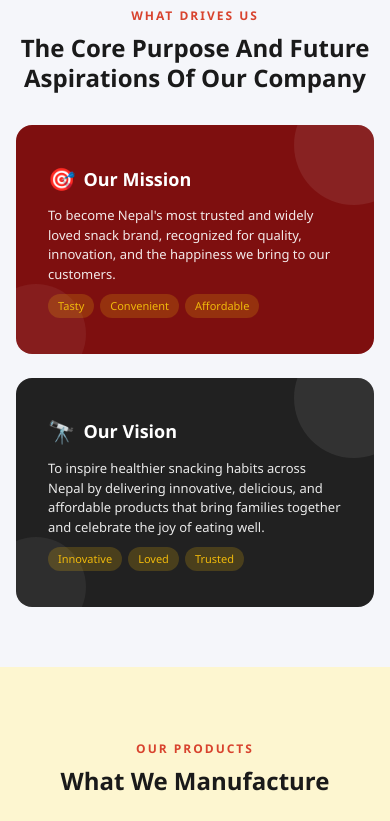
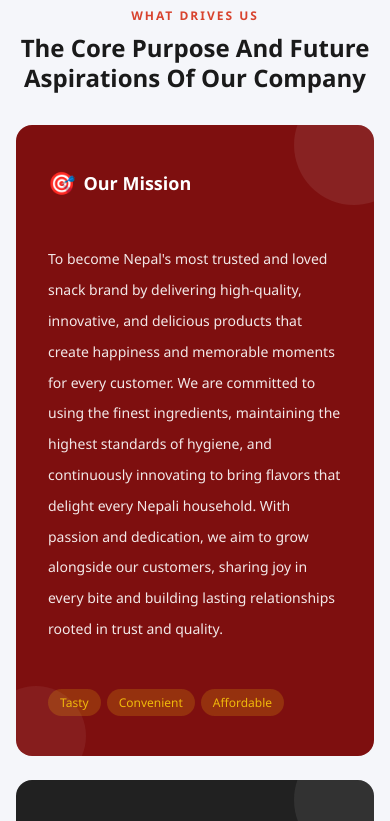
Before and after one commit to Auralith-Bit/R-R, a React (Vite) app in the folder frontend/: page /about in a window 390 px wide. Shown: the part 1340-2161 px from the top of the page. Built offline with nearby package versions, Linux system fonts and the light colour scheme; no server answers.

Commit message:
Fixed css in some parts

```diff
--- a/frontend/src/components/Footer.jsx
+++ b/frontend/src/components/Footer.jsx
@@ -71,7 +71,7 @@ export default function Footer() {
         <div>
           <h4>Contact Us</h4>
           <ul>
-            <li>{settings?.address || "S.No.-4, SugarMill, Bhairahwa, Rupandehi"}</li>
+            <li>{settings?.address || "S.N.P-04, SugarMill Area, Bhairahawa Rupandehi"}</li>
             <li>{settings?.contactPhone || "+977 982-0299711"}</li>
             <li>{settings?.contactEmail || "Support@riyarakshya.com.np"}</li>
           </ul>
--- a/frontend/src/context/CatalogContext.jsx
+++ b/frontend/src/context/CatalogContext.jsx
@@ -20,7 +20,7 @@ const FALLBACK_DATA = {
     contactEmail: "Support@riyarakshya.com.np",
     contactPhone: "+977 982-0299711",
     whatsappNumber: "9779857021032",
-    address: "S.No.-4, SugarMill area, Bhairahawa, Nepal",
+    address: "S.N.P-04, SugarMill Area, Bhairahawa Rupandehi",
   },
   pages: {},
 };
--- a/frontend/src/index.css
+++ b/frontend/src/index.css
@@ -543,7 +543,7 @@ select:focus {
   padding: 0 clamp(20px, 6vw, 80px);
   padding-left: clamp(40px, 10vw, 160px);
   max-width: 800px;
-  gap: clamp(18px, 3.5vh, 30px);
+  gap: clamp(24px, 5vh, 44px);
 }
 .home-hero__badge {
   display: inline-flex;
@@ -853,13 +853,13 @@ select:focus {
   transform: scale(1.1);
 }
 .perk-item h4 {
-  font-size: 15px;
+  font-size: 14px;
   font-weight: 700;
   color: var(--text-dark);
   margin: 0 0 6px;
 }
 .perk-item p {
-  font-size: 13px;
+  font-size: 12px;
   color: var(--text-muted);
   margin: 0;
   line-height: 1.5;
@@ -1501,11 +1501,12 @@ select:focus {
 .mission-card {
   position: relative;
   overflow: hidden;
-  padding: 36px 32px;
+  padding: 40px 32px;
   border-radius: 16px;
   display: flex;
   flex-direction: column;
-  justify-content: center;
+  justify-content: space-between;
+  min-height: 300px;
 }
 .mission {
   background: #7E0F0F;
--- a/frontend/src/pages/About.jsx
+++ b/frontend/src/pages/About.jsx
@@ -89,30 +89,30 @@ export default function About() {
         </div>
         <div className="mission-vision-grid">
           <div className="mission-card mission">
-            <div style={{ display: "flex", alignItems: "center", gap: 8, marginBottom: 10 }}>
+            <div style={{ display: "flex", alignItems: "center", gap: 8, marginBottom: 16 }}>
               <span style={{ fontSize: 22 }}>🎯</span>
               <h3 style={{ margin: 0, fontSize: 18, color: "#fff" }}>{(mv.mission || {}).title || "Our Mission"}</h3>
             </div>
-            <p style={{ opacity: 0.9, lineHeight: 1.5, fontSize: 13, margin: 0, color: "#fff" }}>
-              {(mv.mission || {}).body || "To become Nepal's most trusted and widely loved snack brand, recognized for quality, innovation, and the happiness we bring to our customers."}
+            <p style={{ opacity: 0.9, lineHeight: 2.2, fontSize: 14, margin: "28px 0", color: "#fff" }}>
+              {(mv.mission || {}).body || "To become Nepal's most trusted and loved snack brand by delivering high-quality, innovative, and delicious products that create happiness and memorable moments for every customer. We are committed to using the finest ingredients, maintaining the highest standards of hygiene, and continuously innovating to bring flavors that delight every Nepali household. With passion and dedication, we aim to grow alongside our customers, sharing joy in every bite and building lasting relationships rooted in trust and quality."}
             </p>
-            <div style={{ display: "flex", gap: 6, marginTop: 10, flexWrap: "wrap" }}>
+            <div style={{ display: "flex", gap: 6, paddingTop: 16, flexWrap: "wrap" }}>
               {((mv.mission || {}).tags || ["Tasty", "Convenient", "Affordable"]).map((t) => (
-                <span key={t} style={{ background: "rgba(240,185,11,0.2)", color: "#f0b90b", padding: "3px 10px", borderRadius: 999, fontSize: 11 }}>{t}</span>
+                <span key={t} style={{ background: "rgba(240,185,11,0.2)", color: "#f0b90b", padding: "4px 12px", borderRadius: 999, fontSize: 12 }}>{t}</span>
               ))}
             </div>
           </div>
           <div className="mission-card vision">
-            <div style={{ display: "flex", alignItems: "center", gap: 8, marginBottom: 10 }}>
+            <div style={{ display: "flex", alignItems: "center", gap: 8, marginBottom: 16 }}>
               <span style={{ fontSize: 22 }}>🔭</span>
               <h3 style={{ margin: 0, fontSize: 18, color: "#fff" }}>{(mv.vision || {}).title || "Our Vision"}</h3>
             </div>
-            <p style={{ opacity: 0.9, lineHeight: 1.5, fontSize: 13, margin: 0, color: "#fff" }}>
-              {(mv.vision || {}).body || "To inspire healthier snacking habits across Nepal by delivering innovative, delicious, and affordable products that bring families together and celebrate the joy of eating well."}
+            <p style={{ opacity: 0.9, lineHeight: 2.2, fontSize: 14, margin: "28px 0", color: "#fff" }}>
+              {(mv.vision || {}).body || "To inspire healthier snacking habits across Nepal through innovative, affordable, and tasty products that bring families together and celebrate the joy of sharing. We envision a future where every Nepali can enjoy nutritious and delicious snacks made with love, care, and a deep respect for tradition."}
             </p>
-            <div style={{ display: "flex", gap: 6, marginTop: 10, flexWrap: "wrap" }}>
+            <div style={{ display: "flex", gap: 6, paddingTop: 16, flexWrap: "wrap" }}>
               {((mv.vision || {}).tags || ["Innovative", "Loved", "Trusted"]).map((t) => (
-                <span key={t} style={{ background: "rgba(240,185,11,0.2)", color: "#f0b90b", padding: "3px 10px", borderRadius: 999, fontSize: 11 }}>{t}</span>
+                <span key={t} style={{ background: "rgba(240,185,11,0.2)", color: "#f0b90b", padding: "4px 12px", borderRadius: 999, fontSize: 12 }}>{t}</span>
               ))}
             </div>
           </div>
--- a/frontend/src/pages/Contact.jsx
+++ b/frontend/src/pages/Contact.jsx
@@ -84,7 +84,7 @@ export default function Contact() {
     { label: "Business/Wholesale", value: "+977 985-7021032" },
     { label: "Support Email", value: "Support@riyarakshya.com.np" },
     { label: "Sales/Distributors", value: "Sales@riyarakshya.com.np" },
-    { label: "Address", value: "S.No.-4, SugarMill, Bhairahwa, Rupandehi" },
+    { label: "Address", value: "S.N.P-04, SugarMill Area, Bhairahawa Rupandehi" },
     { label: "Business Hours", value: "Sunday\u2013Friday (9:00 AM \u2013 6:00 PM)" },
   ];
 
@@ -100,7 +100,7 @@ export default function Contact() {
   const quickHelpIcons = [FiAlertTriangle, FiFeather, FiThermometer, FiCalendar];
 
   const defaultFaqs = [
-    { q: "Where is Riya & Rakshya Food Products located?", a: "Our manufacturing facility is located in Bhairahwa, Nepal. We operate from S.No.-4, SugarMill area and serve customers across all 77 districts of Nepal." },
+    { q: "Where is Riya & Rakshya Food Products located?", a: "Our manufacturing facility is located in Bhairahawa, Nepal. We operate from S.N.P-04, SugarMill Area and serve customers across all 77 districts of Nepal." },
     { q: "Are your snacks vegetarian?", a: "Yes, all our snacks are 100% vegetarian and prepared in a dedicated vegetarian facility." },
     { q: "How can I become a distributor?", a: "Please reach out via our contact form or call our business line. We will guide you through the distributor onboarding process with competitive pricing and dedicated support." },
     { q: "Do you offer bulk order discounts?", a: "Yes, we offer factory-direct pricing for bulk orders and have dedicated support for retailers and distributors. Contact our sales team for custom quotes based on your order volume." },
--- a/frontend/src/pages/Home.jsx
+++ b/frontend/src/pages/Home.jsx
@@ -266,7 +266,6 @@ export default function Home() {
             <h2 style={{ marginTop: 0 }}>{aboutStorySec.heading || "The R&R Story"}</h2>
             {(aboutStorySec.body || [
               "We started with one goal: make snacks that are fast, tasty, and satisfying. From our kitchen to your table, every bite is crafted with care, using quality ingredients and attention to detail. We believe that great taste comes from consistency and passion in every step of the process.",
-              "In a small kitchen in Bhairahawa, two passionate food lovers began experimenting with traditional recipes, blending age-old flavors with modern convenience. What started as a family passion quickly grew into something bigger.",
               "Today, Riya and Rakshya Food Products manufactures over 60 varieties of instant noodles, namkeen, dalmot, chips and bhujiya — loved by thousands across Nepal.",
             ]).map((para, i) => (
               <p key={i} style={{ lineHeight: 1.7, color: "var(--text-muted)" }}>{para}</p>
--- a/frontend/src/pages/Manufacturing.jsx
+++ b/frontend/src/pages/Manufacturing.jsx
@@ -213,7 +213,7 @@ export default function Manufacturing() {
       </section>
 
       {/* ── CTA Banner ── */}
-      <section style={{ padding: "40px clamp(40px, 10vw, 160px)", background: "linear-gradient(to right, #D24A40, #DB7A43, #E1B24A)" }}>
+      <section style={{ padding: "40px clamp(50px, 12vw, 180px)", background: "linear-gradient(to right, #D24A40, #DB7A43, #E1B24A)" }}>
         <div style={{ maxWidth: 1380, margin: "0 auto" }}>
           <div className="mfg-cta-card" style={{ position: "relative", overflow: "hidden", borderRadius: 20, minHeight: 340, boxShadow: "0 30px 80px rgba(0,0,0,0.18)" }}>
             <img
```
Also changed, not shown: 2 other files (tests, documents, lock files or other folders).
